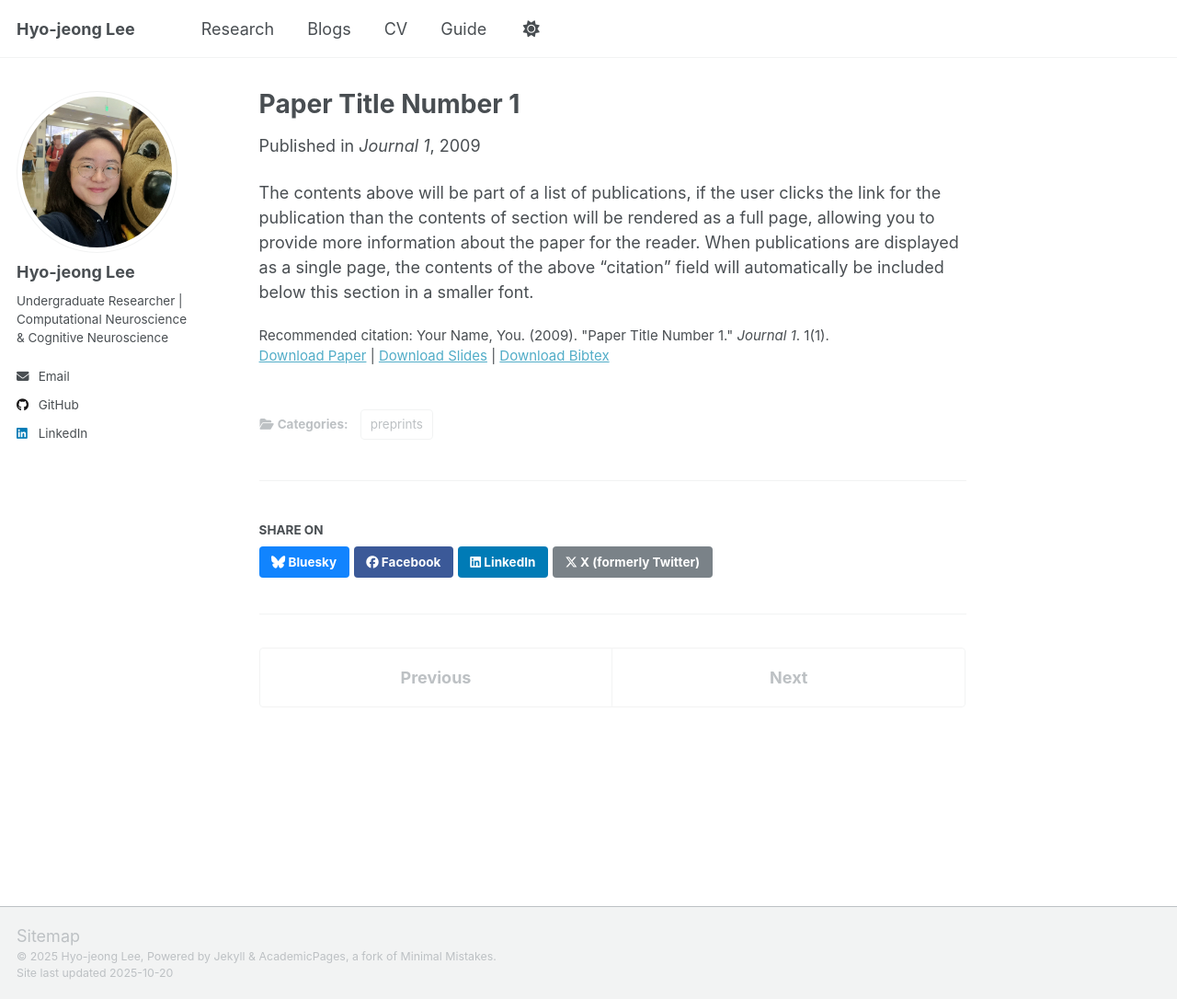
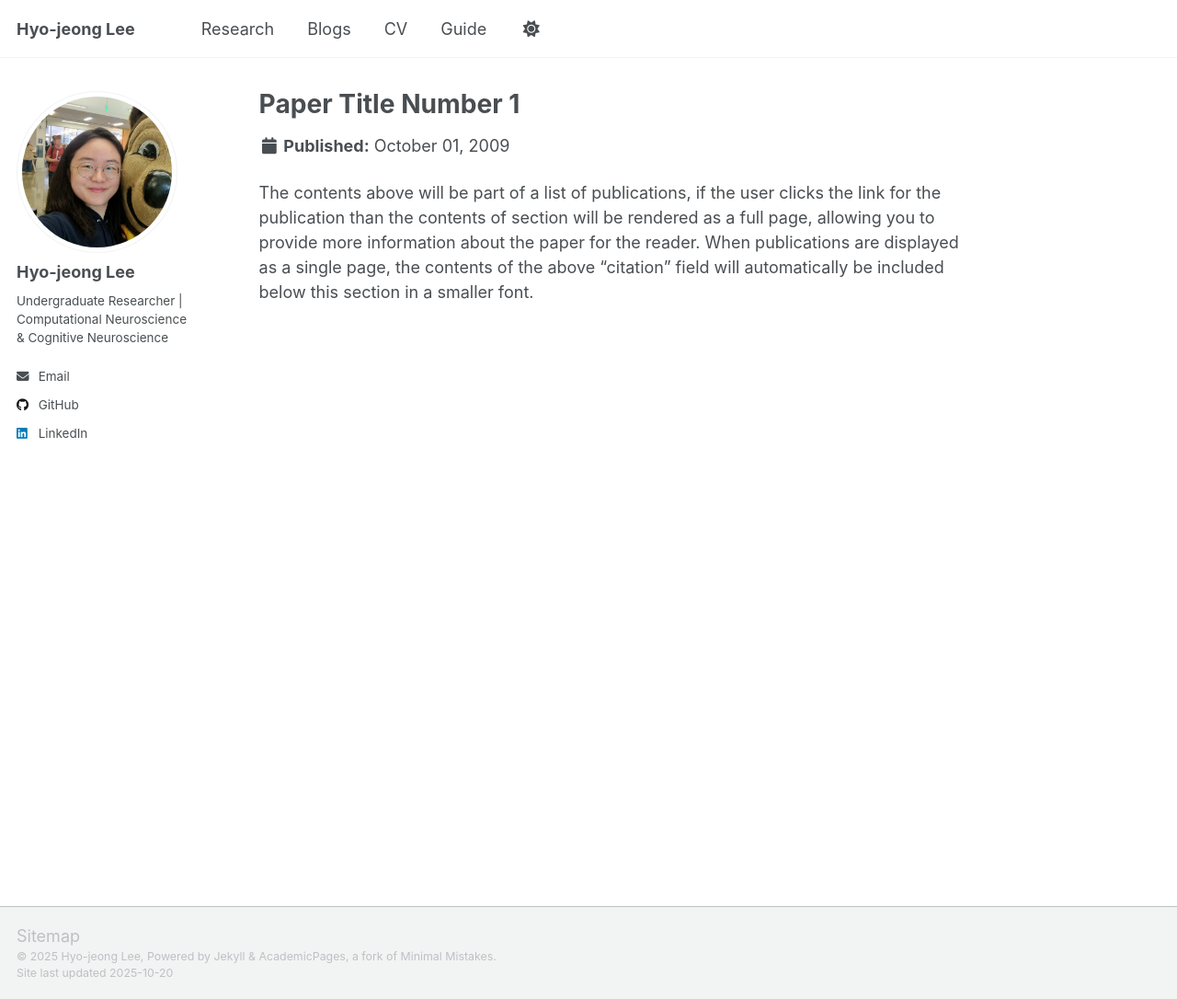
Before and after one commit to hjlee11190/hjlee11190.github.io, a Jekyll site: the page built from _research/2009-10-01-paper-title-number-1.md, in a window 1280 px wide and 1086 px high. Shown: the whole window at 92% size. Built offline with Jekyll 4.4.1, drawn with Linux system fonts in a browser that asks for light colours; a script that is not in the unit is left out.

Commit message:
setup-ing...

```diff
--- a/_layouts/single.html
+++ b/_layouts/single.html
@@ -4,106 +4,35 @@ layout: default
 
 {% include base_path %}
 
-{% if page.header.overlay_color or page.header.overlay_image or page.header.image %}
-  {% include page__hero.html %}
-{% endif %}
-
-{% if page.url != "/" and site.breadcrumbs %}
-  {% unless paginator %}
-    {% include breadcrumbs.html %}
-  {% endunless %}
-{% endif %}
-
 <div id="main" role="main">
   {% include sidebar.html %}
 
   <article class="page" itemscope itemtype="http://schema.org/CreativeWork">
-    {% if page.title %}<meta itemprop="headline" content="{{ page.title | markdownify | strip_html | strip_newlines | escape_once }}">{% endif %}
-    {% if page.excerpt %}<meta itemprop="description" content="{{ page.excerpt | markdownify | strip_html | strip_newlines | escape_once }}">{% endif %}
-    {% if page.date %}<meta itemprop="datePublished" content="{{ page.date | date: "%B %d, %Y" }}">{% endif %}
-    {% if page.modified %}<meta itemprop="dateModified" content="{{ page.modified | date: "%B %d, %Y" }}">{% endif %}
+
+    {% if page.title %}
+      <meta itemprop="headline" content="{{ page.title | markdownify | strip_html | strip_newlines | escape_once }}">
+    {% endif %}
+    {% if page.date %}
+      <meta itemprop="datePublished" content="{{ page.date | date: "%B %d, %Y" }}">
+    {% endif %}
 
     <div class="page__inner-wrap">
-      {% unless page.header.overlay_color or page.header.overlay_image %}
-        <header>
-          {% if page.title %}<h1 class="page__title" itemprop="headline">{{ page.title | markdownify | remove: "<p>" | remove: "</p>" }}</h1>{% endif %}
-          {% if page.read_time %}
-            <p class="page__meta"><i class="fa fa-clock" aria-hidden="true"></i> {% include read-time.html %}</p>
-          {% endif %}
-        {% if page.modified %}
-          <p class="page__date"><strong><i class="fa fa-fw fa-calendar" aria-hidden="true"></i> {{ site.data.ui-text[site.locale].date_label | default: "Published:" }}</strong> <time datetime="{{ page.modified | date: "%Y-%m-%d" }}">{{ page.modified | date: "%B %d, %Y" }}</time></p>
+      <header>
+        {% if page.title %}
+          <h1 class="page__title" itemprop="headline">{{ page.title | markdownify | remove: "<p>" | remove: "</p>" }}</h1>
         {% endif %}
-
-        {% if page.collection == 'teaching' %}
-          <p> {{ page.type }}, <i>{{ page.venue }}</i>, {{ page.date | default: "1900-01-01" | date: "%Y" }} </p>
-        {% elsif page.venue and page.date %}
-          <p>Published in <i>{{ page.venue }}</i>, {{ page.date | default: "1900-01-01" | date: "%Y" }} </p>
-        {% elsif page.date %}
-          <p class="page__date"><strong><i class="fa fa-fw fa-calendar" aria-hidden="true"></i> {{ site.data.ui-text[site.locale].date_label | default: "Published:" }}</strong> <time datetime="{{ page.date | date_to_xmlschema }}">{{ page.date | default: "1900-01-01" | date: "%B %d, %Y" }}</time></p>
+        {% if page.date %}
+          <p class="page__date">
+            <strong><i class="fa fa-fw fa-calendar" aria-hidden="true"></i> Published:</strong>
+            <time datetime="{{ page.date | date_to_xmlschema }}">{{ page.date | date: "%B %d, %Y" }}</time>
+          </p>
         {% endif %}
-        </header>
-      {% endunless %}
+      </header>
 
       <section class="page__content" itemprop="text">
         {{ content }}
-
-        {% if page.citation and page.paperurl and page.slidesurl and page.bibtexurl %}
-          <p style="font-size: smaller">Recommended citation: {{ page.citation }}<br /><a href="{{ page.paperurl }}">Download Paper</a> | <a href="{{ page.slidesurl }}">Download Slides</a> | <a href="{{ page.bibtexurl }}">Download Bibtex</a></p>
-        {% elsif page.citation and page.paperurl and page.slidesurl %}
-          <p style="font-size: smaller">Recommended citation: {{ page.citation }}<br /><a href="{{ page.paperurl }}">Download Paper</a> | <a href="{{ page.slidesurl }}">Download Slides</a></p>
-        {% elsif page.citation and page.paperurl and page.bibtexurl %}
-          <p style="font-size: smaller">Recommended citation: {{ page.citation }}<br /><a href="{{ page.paperurl }}">Download Paper</a> | <a href="{{ page.bibtexurl }}">Download Bibtex</a></p>
-        {% elsif page.citation and page.paperurl %}
-          <p style="font-size: smaller">Recommended citation: {{ page.citation }}<br /><a href="{{ page.paperurl }}">Download Paper</a></p>
-        {% elsif page.citation and page.slidesurl and page.bibtexurl %}
-          <p style="font-size: smaller">Recommended citation: {{ page.citation }}<br /><a href="{{ page.slidesurl }}">Download Slides</a> | <a href="{{ page.bibtexurl }}">Download Bibtex</a></p>
-        {% elsif page.citation and page.slidesurl %}
-          <p style="font-size: smaller">Recommended citation: {{ page.citation }}<br /><a href="{{ page.slidesurl }}">Download Slides</a></p>
-        {% elsif page.slidesurl and page.bibtexurl %}
-          <p style="font-size: smaller"><a href="{{ page.slidesurl }}">Download Slides</a> | <a href="{{ page.bibtexurl }}">Download Bibtex</a></p>
-        {% elsif page.paperurl and page.bibtexurl %}
-          <p style="font-size: smaller"><a href="{{ page.paperurl }}">Download Paper</a> | <a href="{{ page.bibtexurl }}">Download Bibtex</a></p>
-        {% elsif page.citation and page.bibtexurl %}
-          <p style="font-size: smaller">Recommended citation: {{ page.citation }}<br /><a href="{{ page.bibtexurl }}">Download Bibtex</a></p>
-        {% elsif page.citation %}
-          <p style="font-size: smaller">Recommended citation: {{ page.citation }}</p>
-        {% elsif page.slidesurl %}
-          <p style="font-size: smaller"><a href="{{ page.slidesurl }}">Download Slides</a></p>
-        {% elsif page.bibtexurl %}
-          <p style="font-size: smaller"><a href="{{ page.bibtexurl }}">Download Bibtex</a></p>
-        {% endif %}
-
-        {% if page.link %}<div><a href="{{ page.link }}" class="btn">{{ site.data.ui-text[site.locale].ext_link_label | default: "Direct Link" }}</a></div>{% endif %}
       </section>
-
-      <footer class="page__meta">
-        {% if site.data.ui-text[site.locale].meta_label %}
-          <h4 class="page__meta-title">{{ site.data.ui-text[site.locale].meta_label }}</h4>
-        {% endif %}
-        {% include page__taxonomy.html %}
-      </footer>
-
-      {% if page.share %}{% include social-share.html %}{% endif %}
-
-      {% include post_pagination.html %}
     </div>
 
-    {% if site.comments.provider and page.comments %}
-      {% include comments.html %}
-    {% endif %}
   </article>
-
-  {% comment %}<!-- only show related on a post page when not disabled -->{% endcomment %}
-  {% if page.id and page.related and site.related_posts.size > 0 %}
-    <div class="page__related">
-      {% if site.data.ui-text[site.locale].related_label %}
-        <h4 class="page__related-title">{{ site.data.ui-text[site.locale].related_label | default: "You May Also Enjoy" }}</h4>
-      {% endif %}
-      <div class="grid__wrapper">
-        {% for post in site.related_posts limit:4 %}
-          {% include archive-single.html type="grid" %}
-        {% endfor %}
-      </div>
-    </div>
-  {% endif %}
 </div>
--- a/_pages/blogs.html
+++ b/_pages/blogs.html
@@ -7,6 +7,7 @@ author_profile: true
 
 {% include base_path %}
 
-{% for post in site.research reversed %}
+
+{% for post in site.blogs reversed %}
   {% include archive-single.html %}
 {% endfor %}
```
